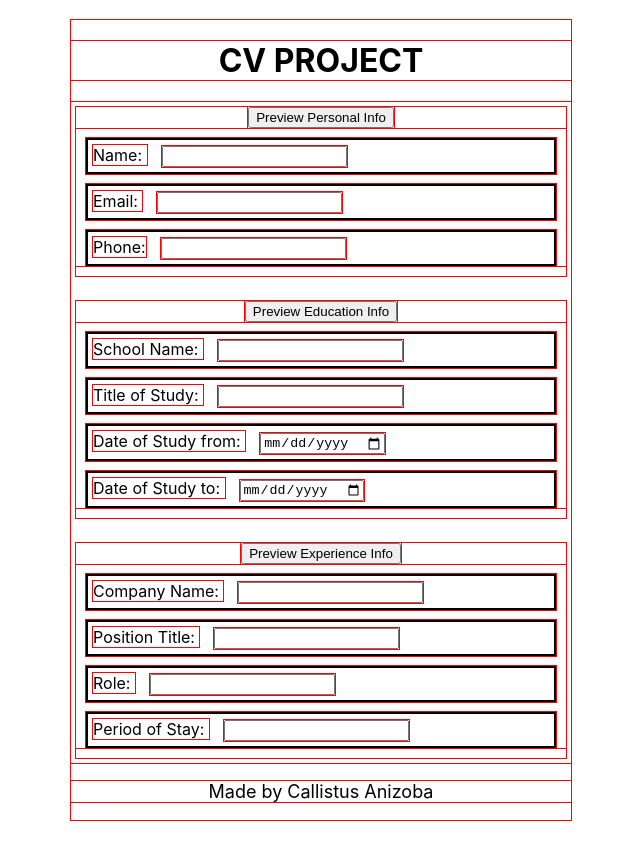
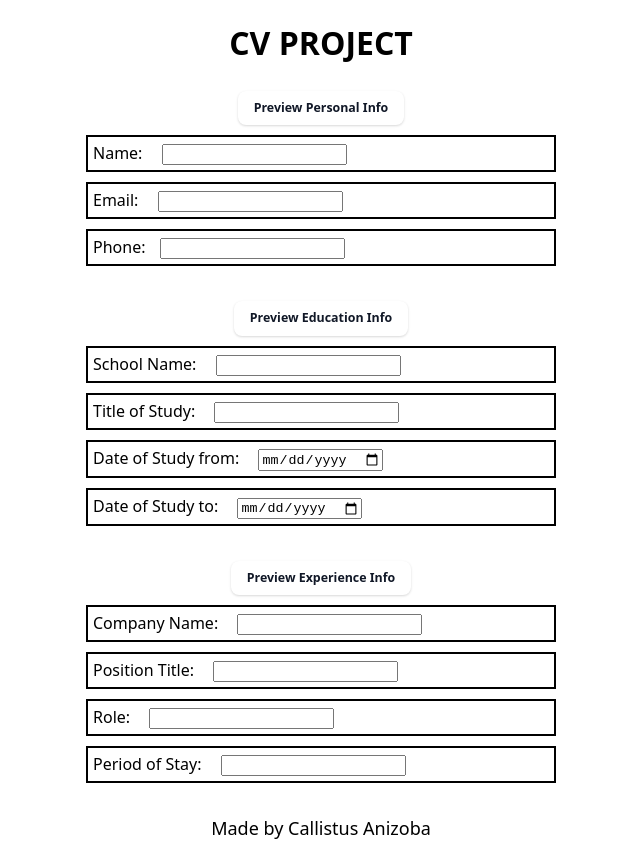
Before and after one commit to CalyWorld/CV-project, a React (Create React App) app: page / in a window 1280 px wide. Shown: the whole page, without its empty margins (319-959 px from the left). Built offline with nearby package versions, Linux system fonts and the light colour scheme.

Commit message:
finished up styling

```diff
--- a/src/components/css/index.css
+++ b/src/components/css/index.css
@@ -1,14 +1,12 @@
 * {
   box-sizing: border-box;
-  outline: 1px solid red;
+  /* outline: 1px solid red; */
 }
 
 body {
   margin: 0;
-  padding: 20px;
-  font-family: -apple-system, BlinkMacSystemFont, 'Segoe UI', 'Roboto', 'Oxygen',
-    'Ubuntu', 'Cantarell', 'Fira Sans', 'Droid Sans', 'Helvetica Neue',
-    sans-serif;
+  padding: 0p;
+  font-family: "Inter var", ui-sans-serif, system-ui, -apple-system, system-ui, "Segoe UI", Roboto, "Helvetica Neue", Arial, "Noto Sans", sans-serif, "Apple Color Emoji", "Segoe UI Emoji", "Segoe UI Symbol", "Noto Color Emoji";
   display: flex;
   flex-direction: column;
   justify-content: center;
@@ -31,6 +29,7 @@ label {
   display: flex;
   align-items: center;
   justify-content: center;
+  font-family: "Inter var", ui-sans-serif, system-ui, -apple-system, system-ui, "Segoe UI", Roboto, "Helvetica Neue", Arial, "Noto Sans", sans-serif, "Apple Color Emoji", "Segoe UI Emoji", "Segoe UI Symbol", "Noto Color Emoji";
 }
 
 .footer {
@@ -38,6 +37,7 @@ label {
   align-items: center;
   justify-content: center;
   font-size: large;
+  font-family: "Inter var", ui-sans-serif, system-ui, -apple-system, system-ui, "Segoe UI", Roboto, "Helvetica Neue", Arial, "Noto Sans", sans-serif, "Apple Color Emoji", "Segoe UI Emoji", "Segoe UI Symbol", "Noto Color Emoji";
 }
 
 .personal-info {
@@ -68,7 +68,7 @@ label {
   padding: 10px;
 }
 
-.preview-personal-info {
+.preview-info {
   display: flex;
   flex-direction: row;
   align-items: center;
@@ -115,3 +115,37 @@ label {
 .button-edit:focus-visible {
   box-shadow: none;
 }
+
+.button-submit {
+  background-color: #FFFFFF;
+  border: 0;
+  border-radius: .5rem;
+  box-sizing: border-box;
+  color: #111827;
+  font-family: "Inter var", ui-sans-serif, system-ui, -apple-system, system-ui, "Segoe UI", Roboto, "Helvetica Neue", Arial, "Noto Sans", sans-serif, "Apple Color Emoji", "Segoe UI Emoji", "Segoe UI Symbol", "Noto Color Emoji";
+  font-size: .775rem;
+  font-weight: 600;
+  line-height: 1.25rem;
+  padding: .45rem 1rem;
+  text-align: center;
+  text-decoration: none #D1D5DB solid;
+  text-decoration-thickness: auto;
+  box-shadow: 0 1px 3px 0 rgba(0, 0, 0, 0.1), 0 1px 2px 0 rgba(0, 0, 0, 0.06);
+  cursor: pointer;
+  user-select: none;
+  -webkit-user-select: none;
+  touch-action: manipulation;
+}
+
+.button-submit:hover {
+  background-color: rgb(249, 250, 251);
+}
+
+.button-submit:focus {
+  outline: 2px solid transparent;
+  outline-offset: 2px;
+}
+
+.button-edit:focus-visible {
+  box-shadow: none;
+}
--- a/src/components/cv-preview/PreviewEducation-info.js
+++ b/src/components/cv-preview/PreviewEducation-info.js
@@ -1,5 +1,6 @@
 import React from "react";
 import index from "../css/index.css";
+
 const PreviewEducation = (props) => {
     const { EducationInfo, handleEditing, editing, setUpdate, handleUpdate } = props;
 
@@ -13,9 +14,14 @@ const PreviewEducation = (props) => {
     }
 
     const educationInfo = EducationInfo.map((educationInfo) =>
-        <div key={educationInfo.id}>{educationInfo.name}{educationInfo.title}{educationInfo.date}{educationInfo.dateEnd}
-            <button type="button" onClick={handleEditing} style={viewMode}>Edit Education Info</button>
-            <input type="text" className={index.textInput} style={editMode} value={educationInfo.name} onChange={(e) => setUpdate(e.target.value, educationInfo.id)} onKeyDown={handleUpdate}></input>
+        <div key={educationInfo.id}>
+            <div className="preview-info">
+                <p className="text-info">{educationInfo.name}</p>
+                <div className="text-button-container">
+                    <button className="button-edit" type="button" onClick={handleEditing} style={viewMode}>Edit Text</button>
+                </div>
+                <input type="text" className={index.textInput} style={editMode} value={educationInfo.name} onChange={(e) => setUpdate(e.target.value, educationInfo.id)} onKeyDown={handleUpdate}></input>
+            </div>
         </div>
     );
 
--- a/src/components/cv-preview/PreviewExperience.js
+++ b/src/components/cv-preview/PreviewExperience.js
@@ -14,10 +14,16 @@ const PreviewExperience = (props) => {
     }
 
     const experienceInfo = ExperienceInfo.map((experience) =>
-        <div key={experience.id}>{experience.name}{experience.title}{experience.text}{experience.number}
-            <button type="button" onClick={handleEditing} style={viewMode}>Edit Education Info</button>
-            <input type="text" className={index.textInput} style={editMode} value={experience.name} onChange={(e) => setUpdate(e.target.value, experience.id)} onKeyDown={handleUpdate}></input>
-        </div>);
+        <div key={experience.id}>
+            <div className="preview-info">
+                <p className="text-info">{experience.name}</p>
+                <div className="text-button-container">
+                    <button className="button-edit" type="button" onClick={handleEditing} style={viewMode}>Edit Text</button>
+                </div>
+                <input type="text" className={index.textInput} style={editMode} value={experience.name} onChange={(e) => setUpdate(e.target.value, experience.id)} onKeyDown={handleUpdate}></input>
+            </div>
+        </div>
+    );
     return (
         <div>{experienceInfo}</div>
     )
--- a/src/components/cv-preview/PreviewPersonal-info.js
+++ b/src/components/cv-preview/PreviewPersonal-info.js
@@ -15,7 +15,7 @@ const Preview = (props) => {
 
     const personalName = PersonalInfo.map((personalInfo) =>
         <div key={personalInfo.id}>
-            <div className="preview-personal-info">
+            <div className="preview-info">
                 <p className="text-info">{personalInfo.name}</p>
                 <div className="text-button-container">
                 <button className="button-edit" type="button" onClick={handleEditing} style={viewMode}>Edit Text</button>
--- a/src/components/cv/Education.js
+++ b/src/components/cv/Education.js
@@ -123,7 +123,7 @@ class Education extends Component {
             <div>
                 <form onSubmit={this.onSubmit}>
                     <div className="button-container">
-                        <button>Preview Education Info</button>
+                        <button className="button-submit">Preview Education Info</button>
                     </div>
                     <div className="educational-info">
                         <label>School Name: </label>
--- a/src/components/cv/Experience.js
+++ b/src/components/cv/Experience.js
@@ -127,7 +127,7 @@ class Experience extends Component {
             <div>
                 <form onSubmit={this.onSubmit}>
                     <div className="button-container">
-                        <button>Preview Experience Info</button>
+                        <button className="button-submit">Preview Experience Info</button>
                     </div>
                     <div className="experience-info">
                         <label>Company Name: </label>
--- a/src/components/cv/Personal.js
+++ b/src/components/cv/Personal.js
@@ -109,7 +109,7 @@ class Personal extends Component {
             <div>
                 <form onSubmit={this.onSubmit}>
                     <div className="button-container">
-                        <button>Preview Personal Info</button>
+                        <button className="button-submit">Preview Personal Info</button>
                     </div>
                     <div className="personal-info">
                         <label>Name: </label>
```
